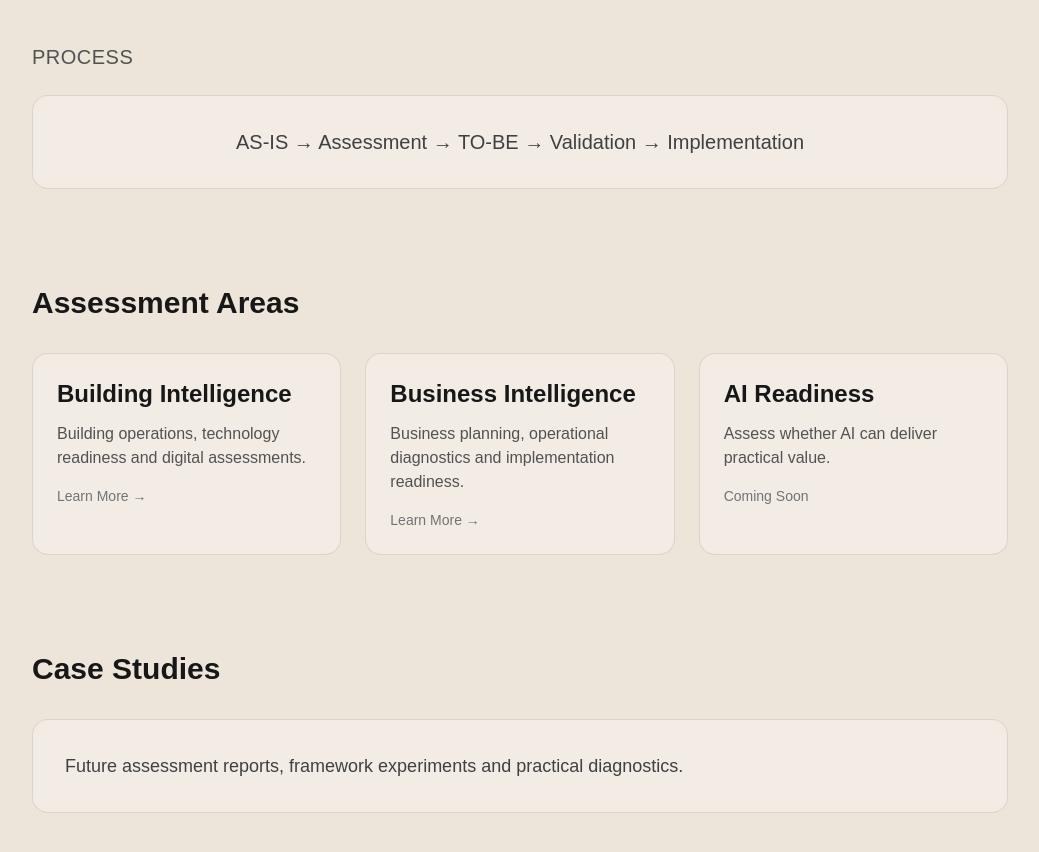
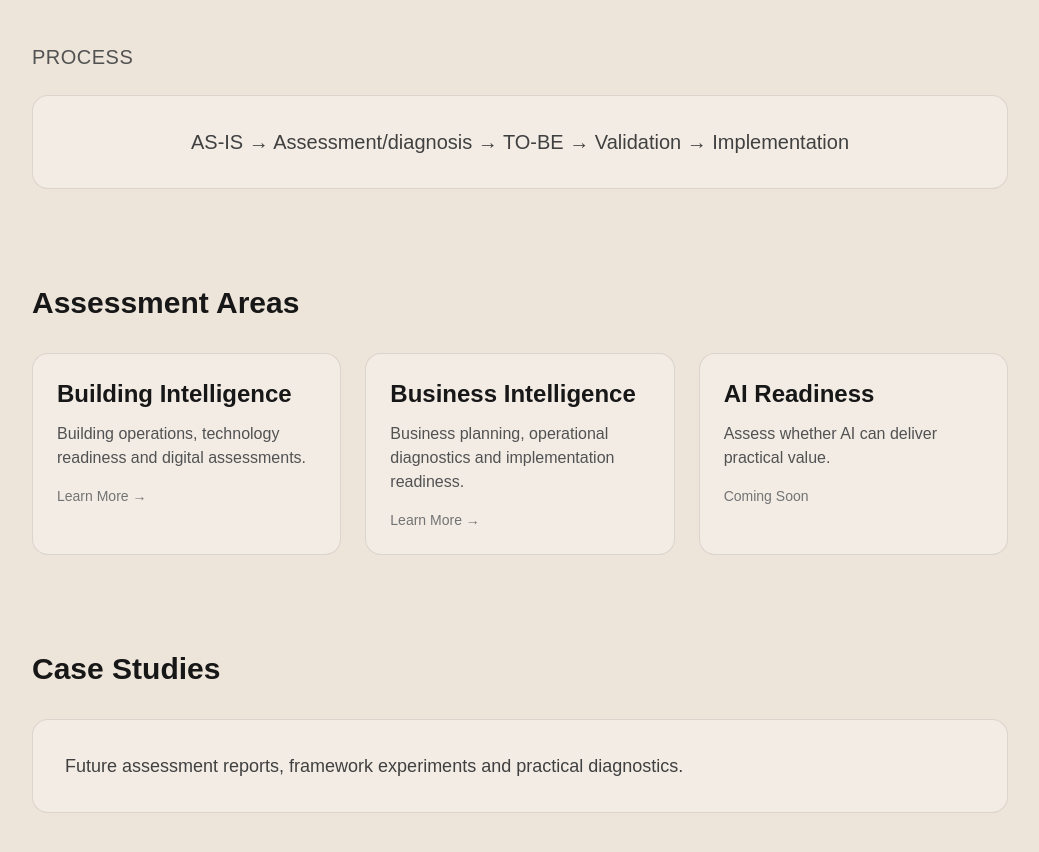
Before and after one commit to dusty-agent/dustydraft-site, a Next.js app: page /insights in a window 1280 px wide. Shown: the part 1460-2312 px from the top of the page, without its empty margins (120-1159 px from the left). Built offline with nearby package versions, Linux system fonts and the light colour scheme.

Commit message:
assessment/diagnosis

```diff
--- a/app/insights/page.tsx
+++ b/app/insights/page.tsx
@@ -154,7 +154,7 @@ export default function InsightsPage() {
         <div className="border border-black/10 rounded-2xl p-8 bg-white/30">
 
             <p className="text-lg md:text-xl font-medium text-center text-neutral-700">
-            AS-IS → Assessment → TO-BE → Validation → Implementation
+            AS-IS → Assessment/diagnosis → TO-BE → Validation → Implementation
             </p>
 
         </div>
```
